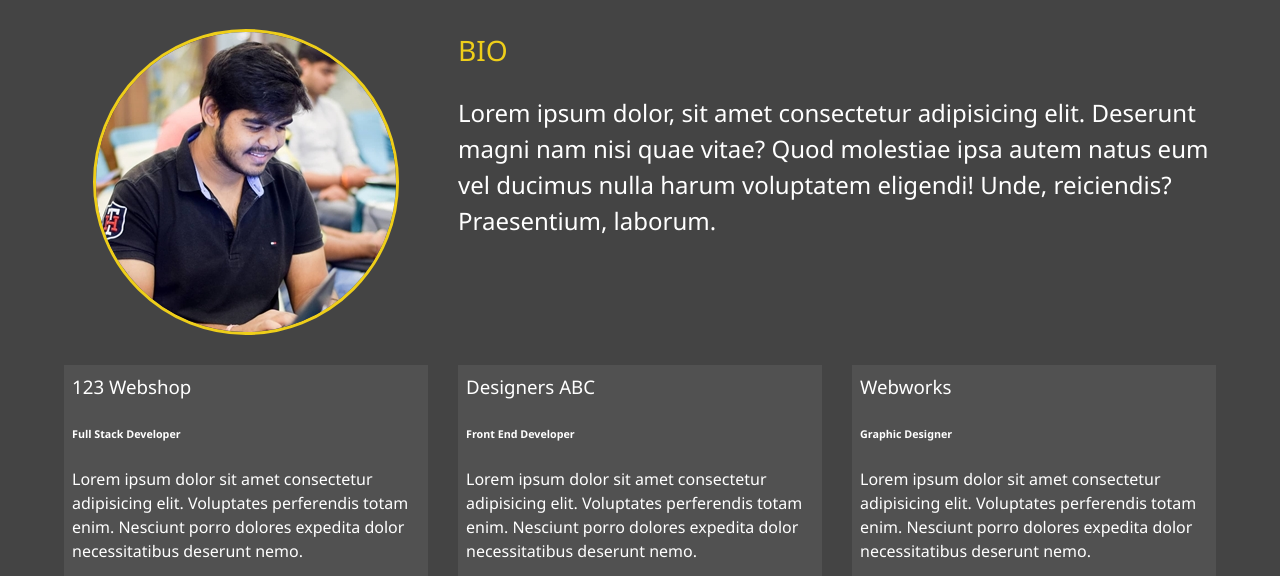
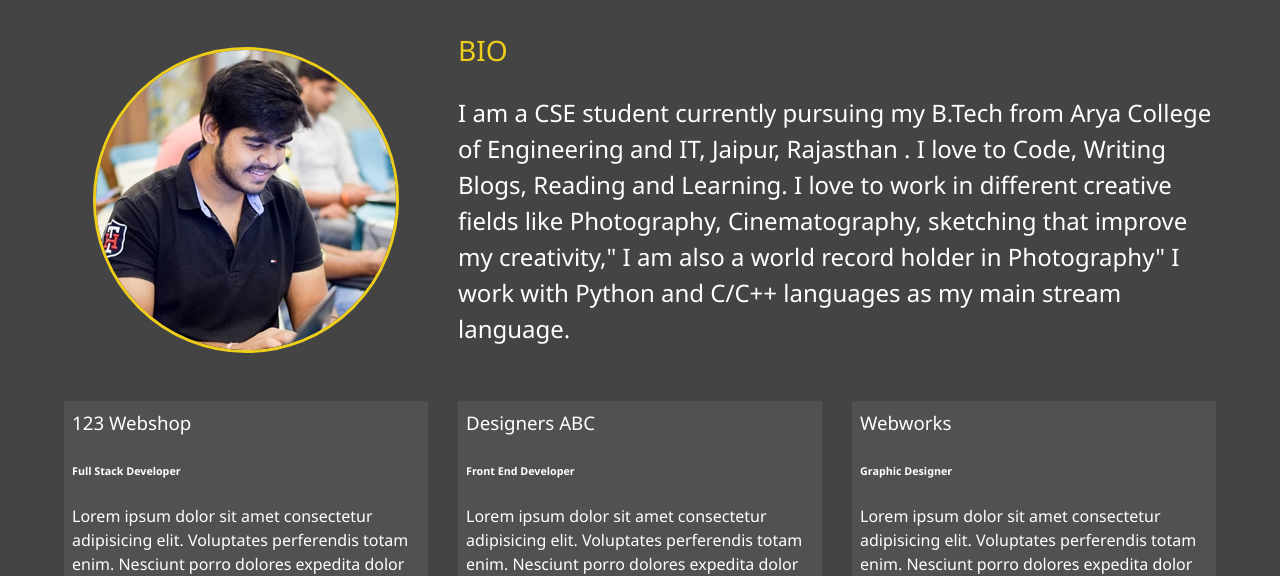
Before and after one commit to hiteshsubnani0128/hiteshsubnani0128.github.io, a plain HTML site: page about.html in a window 1280 px wide. Shown: the part 253-829 px from the top of the page. Drawn offline with Linux system fonts and the light colour scheme.

Commit message:
about added

```diff
--- a/about.html
+++ b/about.html
@@ -62,8 +62,8 @@
 
       <div class="bio">
         <h3 class="text-secondary">BIO</h3>
-        <p>Lorem ipsum dolor, sit amet consectetur adipisicing elit. Deserunt magni nam nisi quae vitae? Quod molestiae ipsa
-          autem natus eum vel ducimus nulla harum voluptatem eligendi! Unde, reiciendis? Praesentium, laborum.</p>
+        <p>I am a CSE student currently pursuing my B.Tech from Arya College of Engineering and IT, Jaipur, Rajasthan . I love to Code, Writing Blogs, Reading and Learning. I love to work in different creative fields like Photography, Cinematography, sketching that improve my creativity,"
+          I am also a world record holder in Photography" I work with Python and C/C++ languages as my main stream language.</p>
       </div>
 
       <div class="job job-1">
```
